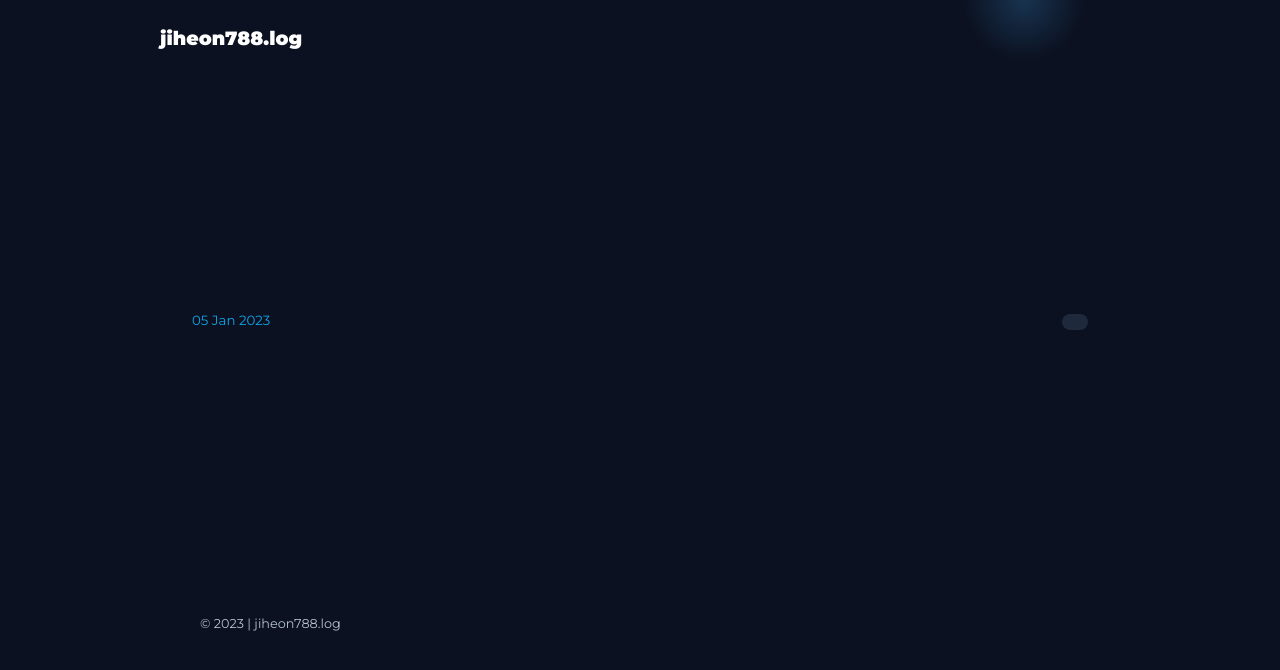
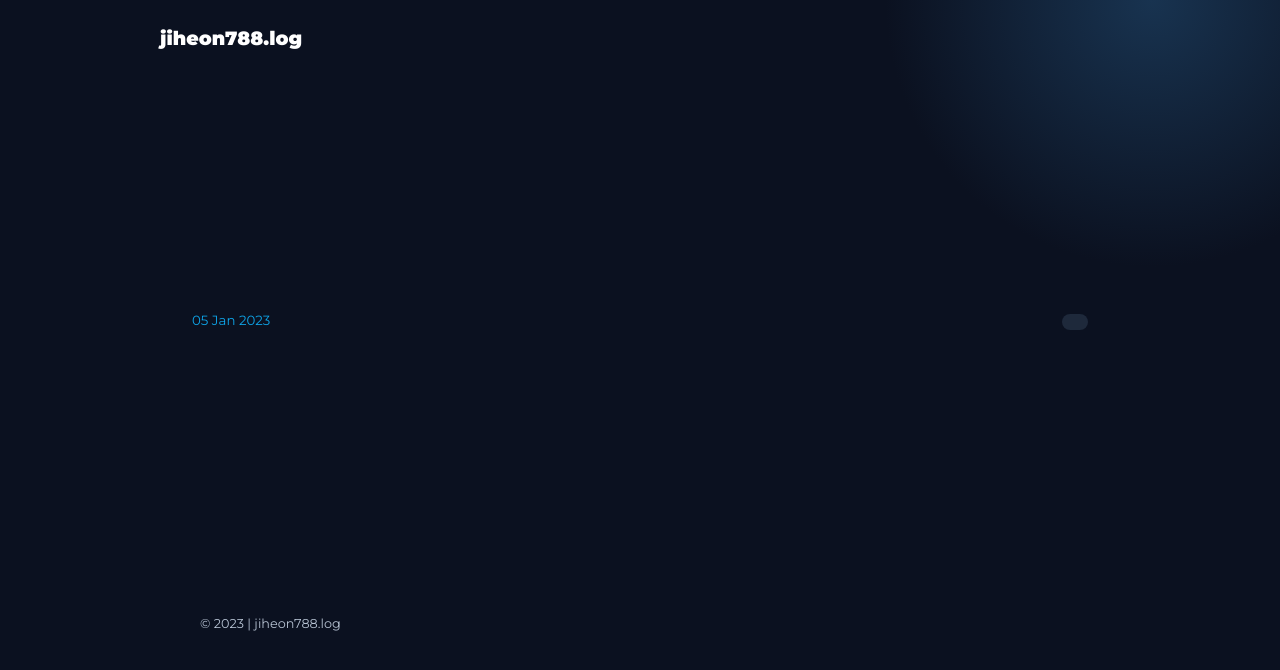
Before and after one commit to jiheon788/jiheon788.github.io, a Jekyll site: the page built from yyyy-mm-dd-template.md, in a window 1280 px wide. Shown: the top 670 px of the page. Built offline with Jekyll 4.4.1, drawn with Linux system fonts in a browser that asks for light colours.

Commit message:
style: 디자인

```diff
--- a/assets/css/post.css
+++ b/assets/css/post.css
@@ -1,5 +1,5 @@
 body {
-  background: radial-gradient(circle at 80% top, #183350, #0b1120 5%);
+  background: radial-gradient(circle at 90% top, #183350, #0b1120 20%);
 }
 
 #article .article-thumbnail {
```
